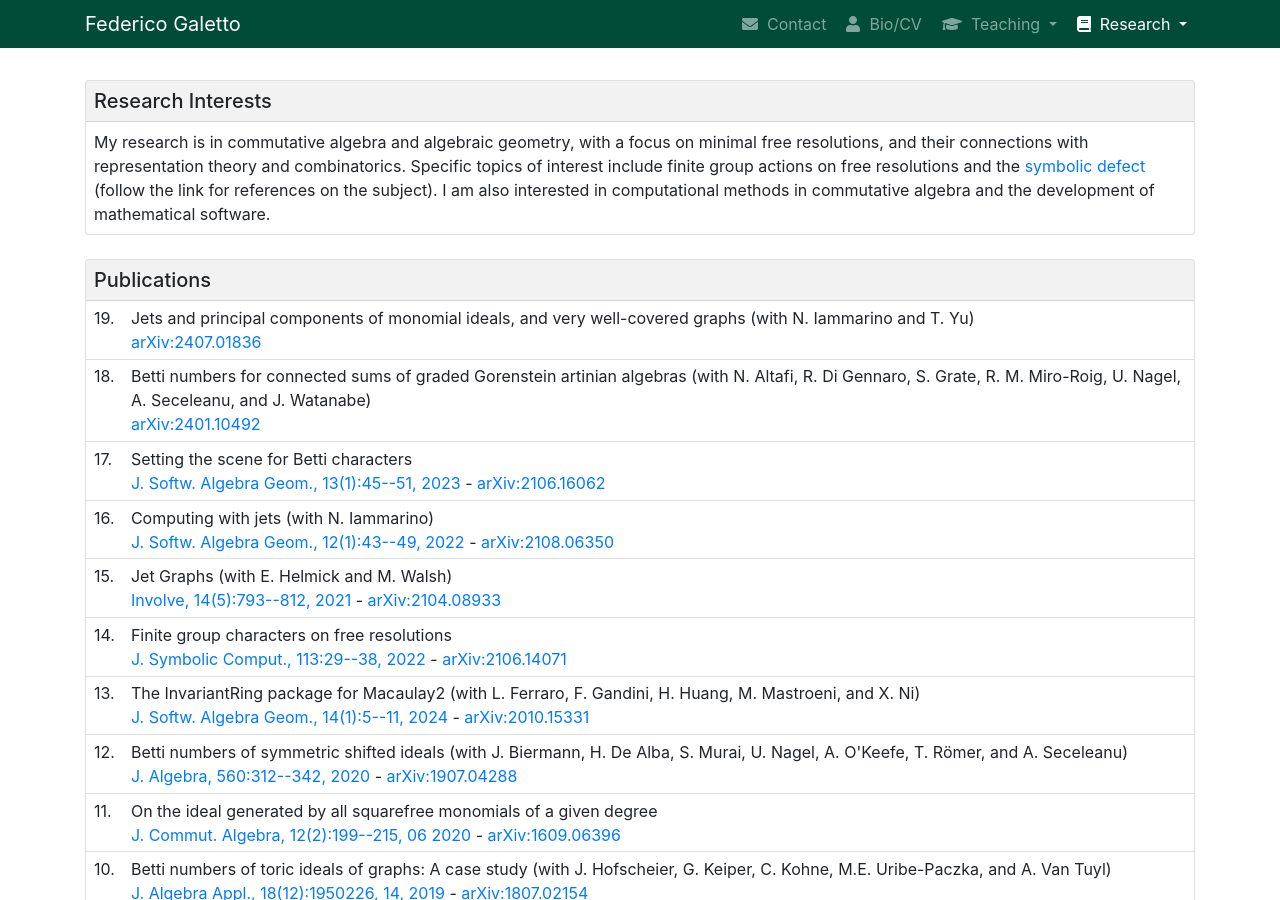
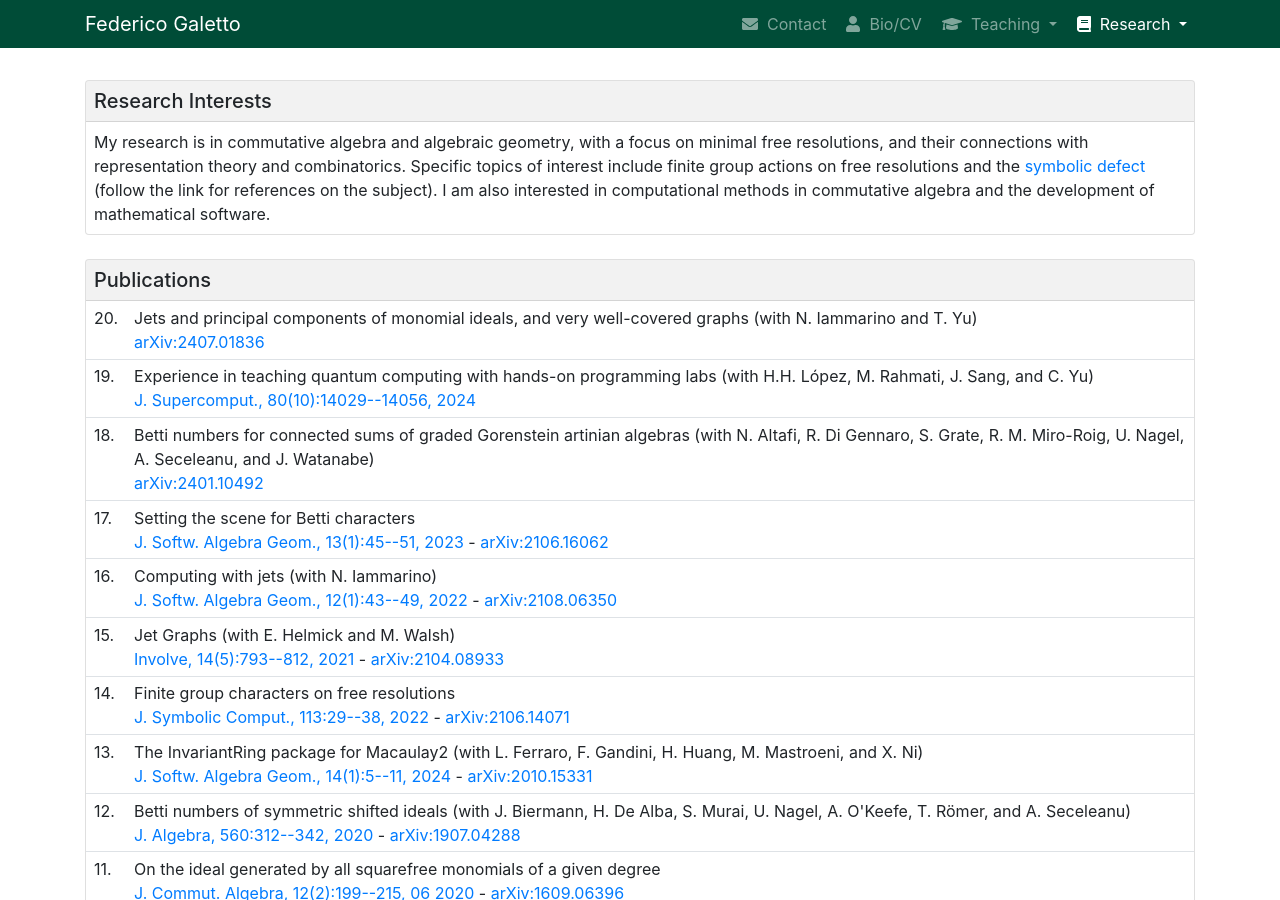
Before and after one commit to galettof/galettof.github.io, a Jekyll site: the page built from research.html, in a window 1280 px wide and 900 px high. Built offline with Jekyll 4.4.1, drawn with Linux system fonts in a browser that asks for light colours; nearby versions of some CDN libraries; formulas are drawn with MathJax 3.

Commit message:
quantum teaching paper

```diff
--- a/_data/pubs.yml
+++ b/_data/pubs.yml
@@ -105,6 +105,11 @@ articles:
   arxiv: 2401.10492
   date: 2024-01-19
 
+- title: Experience in teaching quantum computing with hands-on programming labs (with H.H. López, M. Rahmati, J. Sang, and C. Yu)
+  link: 'https://doi.org/10.1007/s11227-024-06001-3'
+  cite: J. Supercomput., 80(10):14029--14056, 2024
+  date: 2024-03-15
+
 - title: Jets and principal components of monomial ideals, and very well-covered graphs (with N. Iammarino and T. Yu)
   arxiv: 2407.01836
   date: 2024-07-01
```
